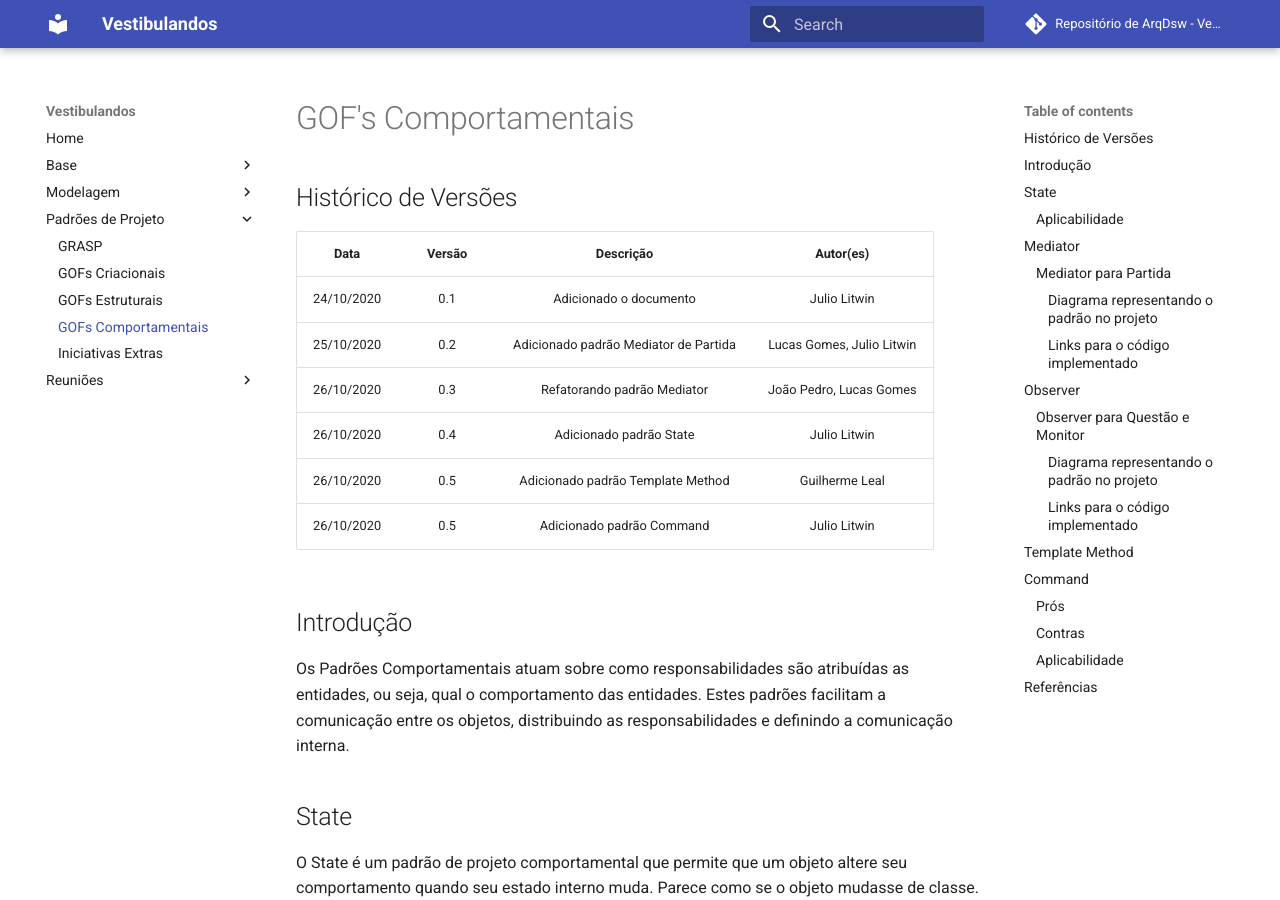
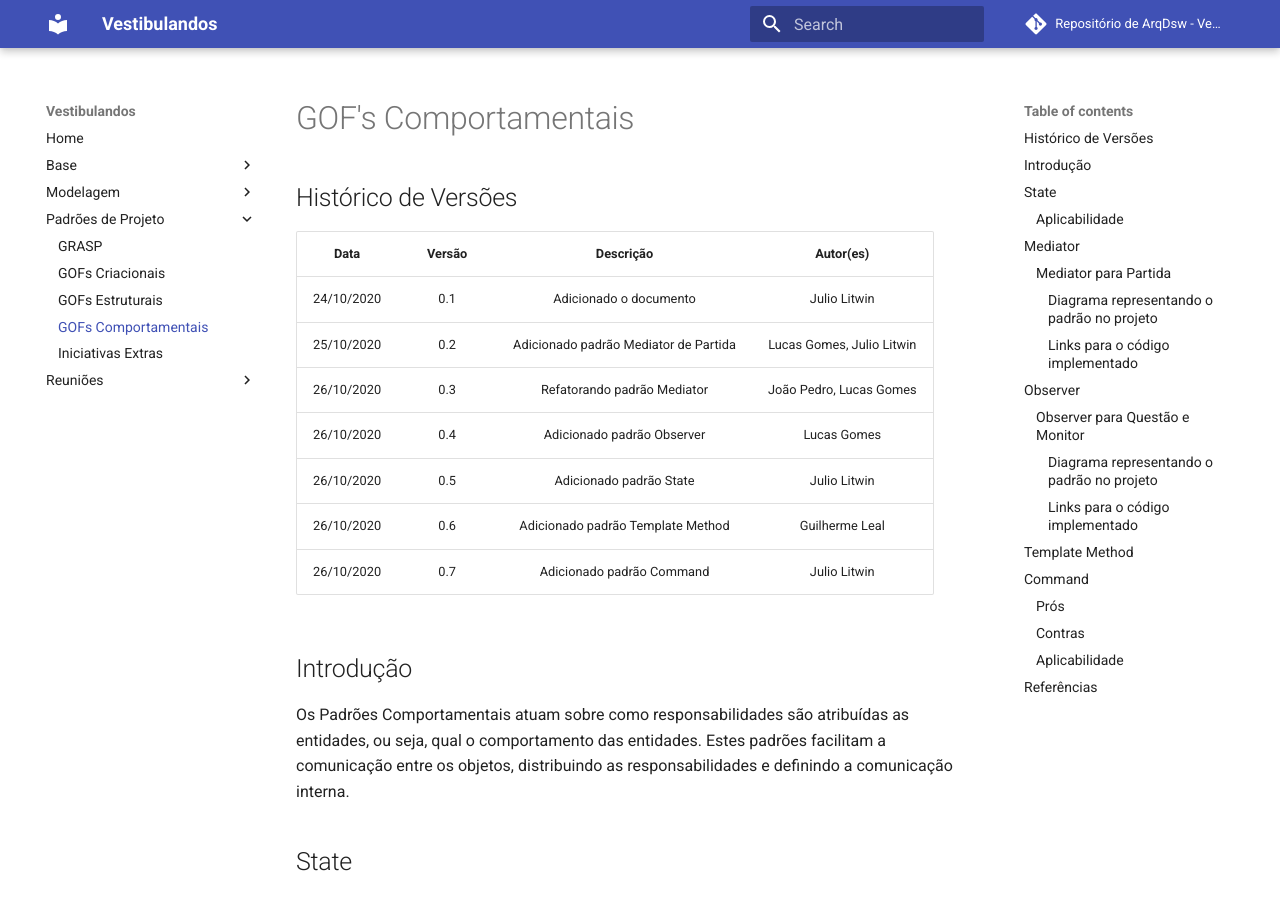
Before and after one commit to UnBArqDsw/2020.1_G4_Vestibulandos, an MkDocs documentation site: the page built from docs/padroes_de_projeto/gofs_comportamentais.md, in a window 1280 px wide and 900 px high. Built offline with MkDocs 1.6.1 and Material for MkDocs 9.7.7, drawn with Linux system fonts in a browser that asks for light colours; comment, search, counter and statistics services are not loaded.

Commit message:
Corrigido histórico de versão referente ao padrão observer

```diff
--- a/docs/padroes_de_projeto/gofs_comportamentais.md
+++ b/docs/padroes_de_projeto/gofs_comportamentais.md
@@ -7,9 +7,10 @@
 | 24/10/2020 | 0.1 | Adicionado o documento | Julio Litwin |
 | 25/10/2020 | 0.2 | Adicionado padrão Mediator de Partida | Lucas Gomes, Julio Litwin |
 | 26/10/2020 | 0.3 | Refatorando padrão Mediator | João Pedro, Lucas Gomes|
-| 26/10/2020 | 0.4 | Adicionado padrão State | Julio Litwin |
-| 26/10/2020 | 0.5 | Adicionado padrão Template Method | Guilherme Leal |
-| 26/10/2020 | 0.5 | Adicionado padrão Command | Julio Litwin |
+| 26/10/2020 | 0.4 | Adicionado padrão Observer | Lucas Gomes|
+| 26/10/2020 | 0.5 | Adicionado padrão State | Julio Litwin |
+| 26/10/2020 | 0.6 | Adicionado padrão Template Method | Guilherme Leal |
+| 26/10/2020 | 0.7 | Adicionado padrão Command | Julio Litwin |
 
 ## Introdução
 
```
